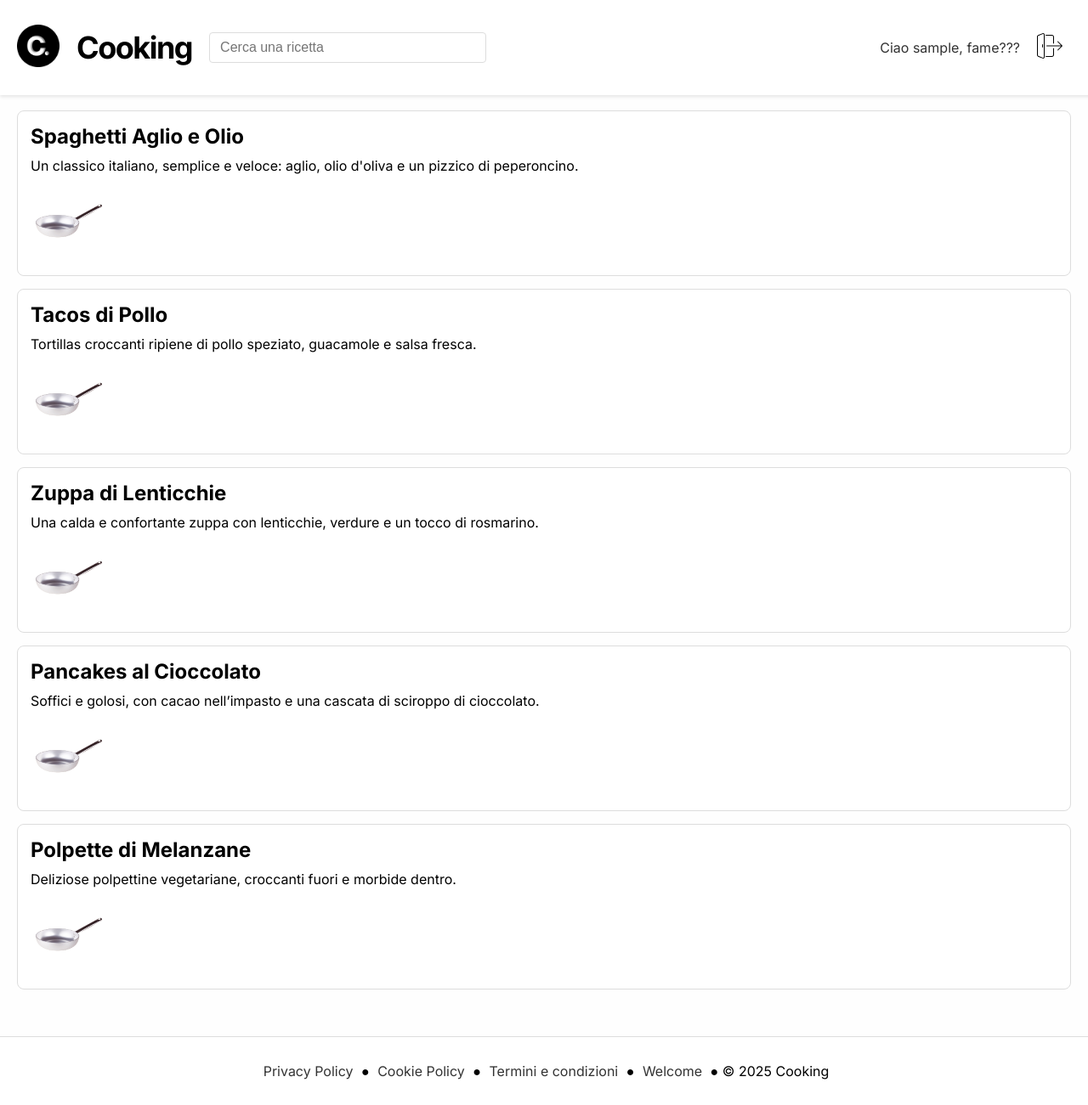
After one commit to gwetano/Cooking, a PHP site: page /home.php in a window 1280 px wide. The commit adds this page. Shown: the whole page at 85% size. Run offline with PHP 8.4, Linux system fonts and the light colour scheme; the visitor is signed in with stand-in values (Sample User, id 1).

Commit message:
home.php

```diff
--- a/StyleRicette1.css
+++ b/StyleRicette1.css
@@ -1,190 +1,130 @@
-    /* Stile ricette.php */
-    body {
+body{
     margin: 0;
-        font-family: "Inter", sans-serif;
-        font-style: normal;
-        background-color: white;
-    }
-    /* Stile Header */
-    header {
-        display: grid;
-        top: 0;
-        position: sticky;
-        grid-template-columns: 0fr 2fr 0fr;
-        grid-template-rows: 50px;
-        height: 4em;
-        background-color: white;
-        padding-top: 10px;
+    padding: 0;
+    font-family: 'Inter', sans-serif;
+    background-color: #fefefe;
+    color: black;
 }
 
-    /*colonna centrale*/
-    .search-form {
-        display: inline-block;
-        text-align: center;
-        margin: 0px;
+h2{
+    margin: 0;
+    font-size: 1.5rem;
 }
 
-    .search-input {
-        border-radius: 10px;
-        width: 70%;
-        height: 100%;
-        padding-left: 10px;
-        font-size: 20px;
-        font-family: 'Times New Roman', Times, serif;
+p{
+    margin: 0.5rem 0;
+    font-size: 1rem;
+    line-height: 1.5;
 }
 
-    .menu-btn:hover {
-        background-color: #575757;
-    }
-
-    /*1 colonna : Hamburger Menu*/
-    .menu-btn {
-        font-size: 25px;
-        background-color: #333;
-        color: white;
-        border: none;
-        cursor: pointer;
-        border-radius: 5px;
-        padding: 8px;
-        margin-left: 10px;
-    }
-
-    /* Sidebar (menu laterale) */
-    .sidebar {
-        height: 100%;
-        width: 0; /* Menu nascosto inizialmente */
+header {
     position: fixed;
     top: 0;
     left: 0;
-        background-color: #333;
-        overflow-x: hidden;
-        transition: 0.5s; /* Animazione apertura/chiusura */
-        padding-top: 60px;
-        color: white;
+    width: 100%;
+    background-color: #ffffff;
+    box-shadow: 0 2px 4px rgba(0, 0, 0.1, 0.1);
+    padding: 10px 20px;
+    display: flex;
+    align-items: center;
+    justify-content: space-between;
     z-index: 1000;
 }
 
-    /* Link nel menu laterale */
-    .sidebar a {
-        padding: 10px 15px;
-        text-decoration: none;
-        font-size: 18px;
-        color: white;
-        display: block;
-        transition: 0.3s;
+header .title {
+    text-align: center;
+    font-size: large;
+    letter-spacing: -1.5px;
+    margin-left: 20px;
+    font-weight: bold;
 }
 
-    .sidebar a:hover {
-        background-color: #575757;
+header .menu-btn {
+    background: none;
+    border: none;
+    font-size: 1.5rem;
+    cursor: pointer;
 }
 
-    /* Pulsante per chiudere il menu */
-    .close-btn {
-        font-size: 36px;
-        position: absolute;
-        top: 10px;
-        right: 20px;
-        color: white;
-        cursor: pointer;
-        text-decoration: none;
+header .search-form {
+    flex: 1;
+    margin: 0 20px;
 }
 
-    /*3 colonna : logoutButton*/
-    .logout{
+header .search-input {
+    width: 100%;
+    max-width: 300px;
+    padding: 8px 12px;
+    border: 1px solid #ddd;
+    border-radius: 4px;
+    font-size: 1rem;
+}
+
+header .user {
+    font-size: 1rem;
+    margin-right: 20px;
+    color: #323232;
+}
+
+header .logout img {
+    margin-right: 50px;
     cursor: pointer;
-        margin-right: 10px;
+    transition: transform 0.2s;
+}
+
+header .logout img:hover {
+    transform: scale(1.1);
 }
 
 main {
-        display: grid;
-        height: 100%;
-        grid-template-rows: repeat(5, minmax(50px, 1fr));
-        grid-template-columns: 1fr;
-        align-items: center;
-        gap: 30px;
-        padding-top: 20px;
+    margin-top: 110px;
+    padding: 20px;
 }
 
-    .mainRow1 {
-        grid-row: 1;
-        margin: 10px;
-        padding: 10px;
+.mainRow1, .mainRow2, .mainRow3, .mainRow4, .mainRow5 {
+    display: flex;
+    align-items: center;
+    justify-content: space-between;
     background-color: white;
-        border-color: blue;
-        border-style:ridge;
-        border-radius: 10px;
-        height: 100%;
-        width: auto;
+    border: 1px solid #ddd;
+    border-radius: 8px;
+    padding: 15px;
+    margin-bottom: 15px;
+    transition: box-shadow 0.3s;
 }
 
-    .mainRow2{
-        grid-row: 2;
-        margin: 10px;
-        padding: 10px;
-        background-color: white;
-        border-color: blue;
-        border-style:ridge;
-        border-radius: 10px;
-        height: 100%;
+.mainRow1:hover, .mainRow2:hover, .mainRow3:hover, .mainRow4:hover, .mainRow5:hover {
+    box-shadow: 0 4px 8px rgba(0, 0, 0, 0.1);
 }
 
-    .mainRow3 {
-        grid-row: 3;
-        margin: 10px;
-        padding: 10px;
-        background-color: white;
-        border-color: blue;
-        border-style:ridge;
-        border-radius: 10px;
-        height: 100%;
+.mainRow1 .text, .mainRow2 .text, .mainRow3 .text, .mainRow4 .text, .mainRow5 .text {
+    flex: 1;
+    margin-right: 20px;
 }
 
-    .mainRow4{
-        grid-row: 4;
-        margin: 10px;
-        padding: 10px;
-        background-color: white;
-        border-color: blue;
-        border-style:ridge;
-        border-radius: 10px;
-        height: 100%;
+.immagineRicetta {
+    height: 90px;
+    width: 90px;
+    border-radius: 8px;
 }
 
-    .mainRow5{
-        grid-row: 5;
-        margin: 10px;
-        padding: 10px;
-        background-color: white;
-        border-color: blue;
-        border-style:ridge;
-        border-radius: 10px;
-        height: 100%;
+footer {
+    text-align: center;
+    padding: 20px;
+    background-color: #ffffff;
+    color: black;
+    font-size: 0.9rem;
+    margin-top: 20px;
+    border-top: 1px solid #ddd;
 }
 
-    .text {
-        height: 100%;
-        justify-content: space-between;
-        display: flex;
-    }
-    .text.preview{
-        padding: 20px;
-        height: auto;
-        width: 50%;
+footer a {
+    text-decoration: none;
+    color: #333333;
+    margin: 0 5px;
+    transition: color 0.3s;
 }
 
-    .text.immagineRicetta{
-        width: 50%;
-        height: auto;
-        padding: 10px;
+footer a:hover {
+    color: #007bff;
 }
-
-    footer{
-        text-align: center;
-        color:  black;
-        margin-top: 40px;
-    }
-
-    footer p a {
-        text-decoration: none;
-        color:  black;
-    }
--- a/db.php
+++ b/db.php
@@ -1,6 +1,6 @@
 <?php
 $host = 'localhost';
-$db = 'gruppo12';
+$db = 'Gruppo12';
 $port = '5432';
 $username = 'www';
 $password = 'tw2024';
--- /dev/null
+++ b/home.php
@@ -0,0 +1,184 @@
+<!DOCTYPE html>
+<html lang="en">
+    <head>
+        <meta charset="UTF-8">
+        <meta name="viewport" content="width=device-width, initial-scale=1.0">
+        <link rel="preconnect" href="https://fonts.googleapis.com">
+        <link rel="preconnect" href="https://fonts.gstatic.com" crossorigin>
+        <link rel="icon" href="./img/icon.png">
+        <link rel="stylesheet" href="StyleRicette1.css">
+        <link href="https://fonts.googleapis.com/css2?family=Almarai:wght@300;400;700;800&family=Inter:ital,opsz,wght@0,14..32,100..900;1,14..32,100..900&display=swap" rel="stylesheet">
+    </head>
+<?php
+session_start();
+
+if (!isset($_SESSION['username'])) {
+    echo "<script>
+            alert('Accesso non autorizzato. Sarai reindirizzato alla pagina di login.');
+            window.location.href = 'accesso.php'; // Cambia con il percorso della tua pagina di login
+          </script>";
+    exit;
+}
+
+
+if (isset($_GET['logout'])) {
+    session_unset();
+    session_destroy();
+    header("Location: index.php");
+    exit;
+}?>
+    <body>
+        <script>
+            document.addEventListener("DOMContentLoaded", function () {
+                const searchInput = document.getElementById('searchInput'); // Campo di input
+                const recipes = document.querySelectorAll('[class^="mainRow"]'); // Seleziona tutte le ricette
+
+                searchInput.addEventListener('input', function () {
+                    const query = searchInput.value.toLowerCase(); // Ottiene il valore della ricerca in minuscolo
+
+                    recipes.forEach(recipe => {
+                        const keywords = recipe.getAttribute('data-keywords')?.toLowerCase(); // Ottiene le parole chiave della ricetta
+                        if (!query || (keywords && keywords.includes(query))) {
+                            // Mostra la ricetta se il campo è vuoto o corrisponde alla ricerca
+                            recipe.style.display = 'block';
+                        } else {
+                            // Nasconde la ricetta se non corrisponde
+                            recipe.style.display = 'none';
+                        }
+                    });
+                });
+            });
+        </script>
+        <header>
+            <div class="logo">
+                <img src="./img/icon.png" height="50px" width="50px">
+            </div>
+
+            <div class="title">
+                <h1>Cooking</h1>
+            </div>
+
+
+            <div class="search-form">
+                <input id="searchInput" type="text" name="query" placeholder="Cerca una ricetta" class="search-input">
+            </div>
+
+            <div class="user">
+                <?php
+                    echo"Ciao $_SESSION[username], fame???";
+                ?>
+            </div>
+
+            <div class="logout">
+                <a href="?logout=true" class="return">
+                    <img id="logoutImage" src="./img/logoutButton.svg" alt="Logout" height="30px" width="30px">
+                </a>
+            </div>
+
+            <script>
+                const logoutButton = document.getElementById('logoutImage');
+
+                logoutButton.addEventListener('mouseover', function() {
+                    logoutButton.src = './img/logoutButtonRed.png'; // Assicurati che questo percorso sia corretto
+                });
+
+                logoutButton.addEventListener('mouseout', function() {
+                    logoutButton.src = './img/logoutButton.svg'; // Assicurati che questo percorso sia corretto
+                });
+            </script>
+        </header>
+        <main>
+        <div class=mainRow1 data-keywords="spaghetti,aglio,olio,vegetariano">
+            <div class="text">
+                <div class="preview">
+                    <h2>
+                    Spaghetti Aglio e Olio
+                    </h2>
+                    <p>
+                    Un classico italiano, semplice e veloce: aglio, olio d'oliva e un pizzico di peperoncino.
+                    </p>
+                </div>
+                <img src="./img/padella.jpg" alt="" class="immagineRicetta">
+            </div>
+        </div>
+
+        <div class=mainRow2 data-keywords="tacos,pollo">
+            <div class="text">
+                <div class="preview">
+                    <h2>
+                    Tacos di Pollo
+                    </h2>
+                    <p>
+                    Tortillas croccanti ripiene di pollo speziato, guacamole e salsa fresca.
+                    </p>
+                </div>
+                <img src="./img/padella.jpg" alt="" class="immagineRicetta">
+            </div>
+        </div>
+
+        <div class=mainRow3 data-keywords="zuppa,lenticchie,vegetariano">
+            <div class="text">
+                <div class="preview">
+                    <h2>
+                    Zuppa di Lenticchie
+                    </h2>
+                    <p>
+                    Una calda e confortante zuppa con lenticchie, verdure e un tocco di rosmarino.
+                    </p>
+                </div>
+                <img src="./img/padella.jpg" alt="" class="immagineRicetta">
+            </div>
+        </div>
+
+        <div class=mainRow4 data-keywords="pancakes,cioccolato">
+            <div class="text">
+                <div class="preview">
+                    <h2>
+                    Pancakes al Cioccolato
+                    </h2>
+                    <p>
+                    Soffici e golosi, con cacao nell’impasto e una cascata di sciroppo di cioccolato.
+                    </p>
+                </div>
+            <img src="./img/padella.jpg" alt="" class="immagineRicetta">
+            </div>
+        </div>
+
+        <div class=mainRow5 data-keywords="polpette,melanzane,vegetariano">
+            <div class="text">
+                <div class="preview">
+                    <h2>
+                    Polpette di Melanzane
+                    </h2>
+                    <p>
+                    Deliziose polpettine vegetariane, croccanti fuori e morbide dentro.
+                    </p>
+                </div>
+            <img src="./img/padella.jpg" alt="" class="immagineRicetta">
+            </div>
+        </div>
+
+    </main>
+
+        <footer>
+            <p>
+                <a href="">
+                    Privacy Policy
+                </a>
+                ●
+                <a href="">
+                    Cookie Policy
+                </a>
+                ●
+                <a href="">
+                    Termini e condizioni
+                </a>
+                ●
+                <a href="./index.html">
+                    Welcome
+                </a>
+                ● © 2025 Cooking
+            </p>
+        </footer>
+    </body>
+</html>
```
Also changed, not shown: index.html (deleted, +0 -25 lines), index.php (added, +25 -0 lines), ricette.php (deleted, +0 -193 lines). Lines whose indentation alone changed are shown as unchanged.
